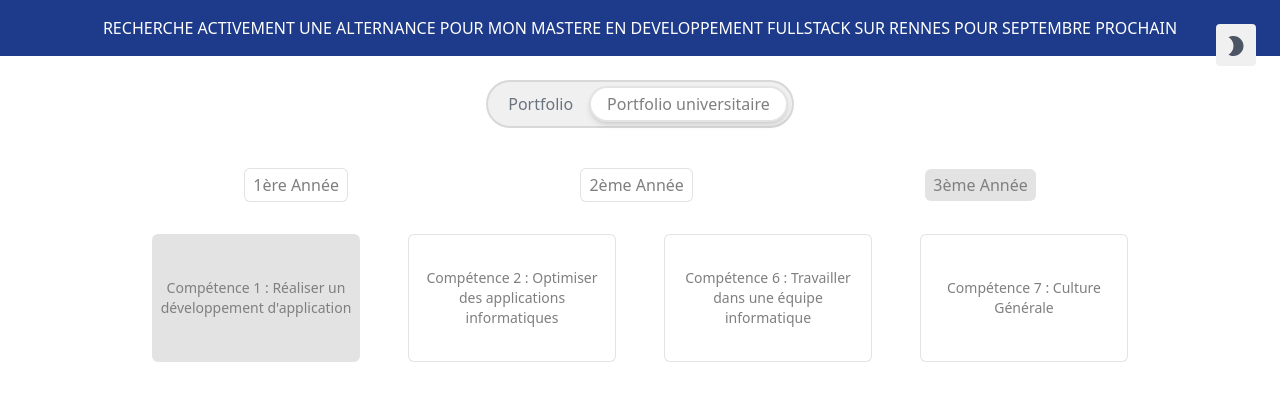
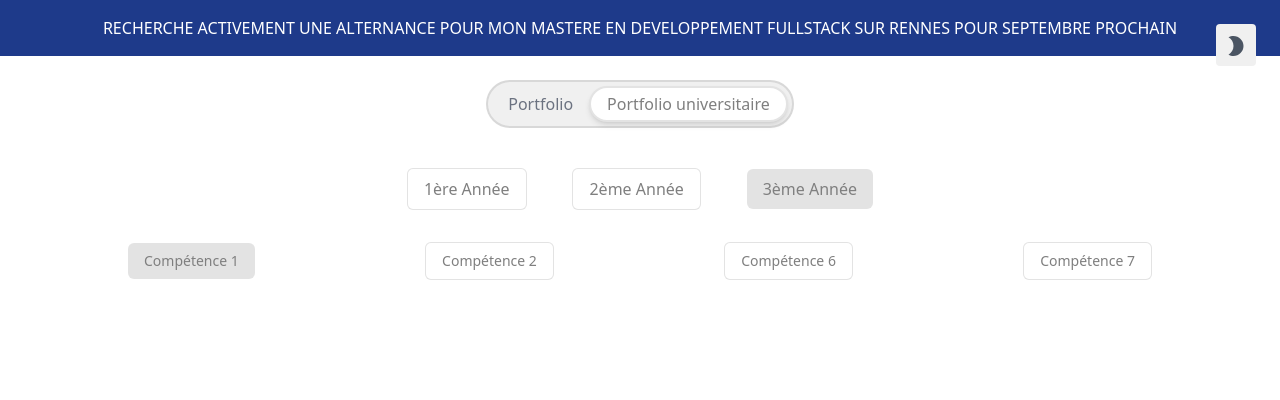
Before and after one commit to txngUI/portfolio, a Next.js app: page /portfolio-universitaire in a window 1280 px wide. Shown: the top 400 px of the page. Built offline with nearby package versions, Linux system fonts and the light colour scheme; no server answers.

Commit message:
update skills

```diff
--- a/app/components/SwitchSkill.tsx
+++ b/app/components/SwitchSkill.tsx
@@ -5,6 +5,7 @@ import { useRouter } from "next/navigation";
 
 type Skill = {
   id: number;
+  ability: string;
   name: string;
   year: number[];
 };
@@ -17,44 +18,50 @@ export default function SwitchSkill() {
   const skills: Skill[] = [
     {
       id: 1,
+      ability: "Compétence 1",
       name: "Compétence 1 : Réaliser un développement d'application",
       year: [1, 2, 3],
     },
     {
       id: 2,
+      ability: "Compétence 2",
       name: "Compétence 2 : Optimiser des applications informatiques",
       year: [1, 2, 3],
     },
     {
       id: 3,
+      ability: "Compétence 3",
       name: "Compétence 3 : Administrer des systèmes informatiques communicants complexes",
       year: [1, 2],
     },
     {
       id: 4,
+      ability: "Compétence 4",
       name: "Compétence 4 : Gérer des données de l’information",
       year: [1, 2],
     },
     {
       id: 5,
+      ability: "Compétence 5",
       name: "Compétence 5 : Conduire un projet",
       year: [1, 2],
     },
     {
       id: 6,
+      ability: "Compétence 6",
       name: "Compétence 6 : Travailler dans une équipe informatique",
       year: [1, 2, 3],
     },
     {
       id: 7,
+      ability: "Compétence 7",
       name: "Compétence 7 : Culture Générale",
       year: [1, 2, 3],
     },
   ];
 
   return (
-    <div>
-      <div className="w-full flex justify-around items-center mt-8">
+    <div className="w-full flex justify-between items-center mt-8">
       {skills.map(
         (e) =>
           e.year.includes(academicYear) && (
@@ -64,15 +71,14 @@ export default function SwitchSkill() {
                 setSkill(e.id);
                 router.refresh();
               }}
-                className={`flex items-center w-52 h-32 text-sm px-2 py-1 border-[1px] border-bordercolor rounded-md bg-background hover:bg-bordercolor hover:border-background transition-colors ${
+              className={`flex items-center w-fit h-fit text-sm px-4 py-2 border-[1px] border-bordercolor rounded-md bg-background hover:bg-bordercolor hover:border-background transition-colors ${
                 skill === e.id ? "bg-bordercolor border-none" : ""
               }`}
             >
-                {e.name}
+              {e.ability}
             </button>
           )
       )}
     </div>
-    </div>
   );
 }
--- a/app/components/SwitchYear.tsx
+++ b/app/components/SwitchYear.tsx
@@ -29,8 +29,7 @@ export default function SwitchYear() {
   const router = useRouter();
 
   return (
-    <div>
-      <div className="w-full flex justify-around items-center">
+    <div className="w-1/2 flex justify-around items-center">
       {years.map((y) => (
         <button
           key={y.id}
@@ -38,7 +37,7 @@ export default function SwitchYear() {
             setAcademicYear(y.id);
             router.refresh();
           }}
-            className={`flex items-center px-2 py-1 border-[1px] border-bordercolor rounded-md bg-background hover:bg-bordercolor hover:border-background transition-colors ${
+          className={`flex items-center px-4 py-2 border-[1px] border-bordercolor rounded-md bg-background hover:bg-bordercolor hover:border-background transition-colors ${
             academicYear === y.id ? "bg-bordercolor border-none" : ""
           }`}
         >
@@ -46,6 +45,5 @@ export default function SwitchYear() {
         </button>
       ))}
     </div>
-    </div>
   );
 }
--- a/app/portfolio-universitaire/page.tsx
+++ b/app/portfolio-universitaire/page.tsx
@@ -19,7 +19,7 @@ export default async function Home() {
       <ThemeToggle />
       <main className="w-4/5 mx-auto">
         <ToggleSwitch />
-        <div className="w-full">
+        <div className="w-full flex flex-col items-center justify-center">
           <SwitchYear />
           <SwitchSkill />
         </div>
```
Lines whose indentation alone changed are shown as unchanged.
